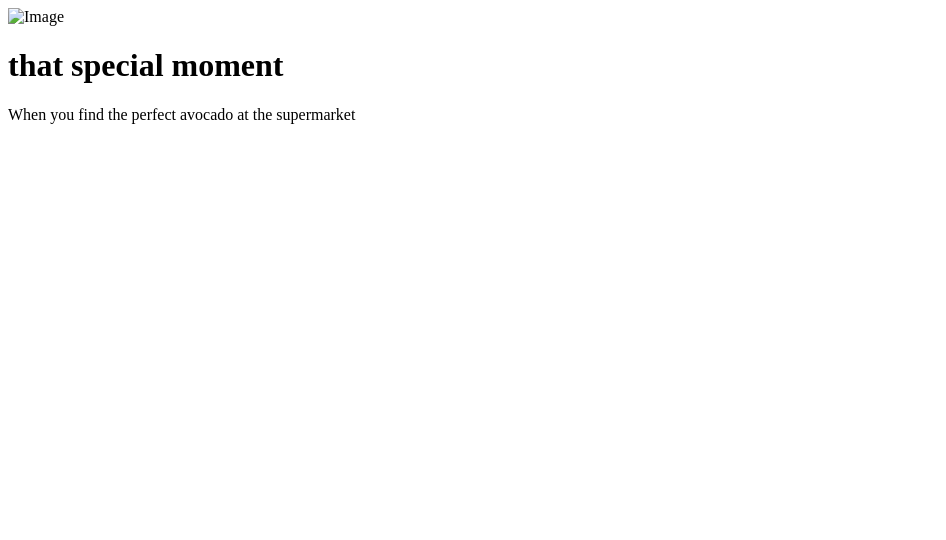
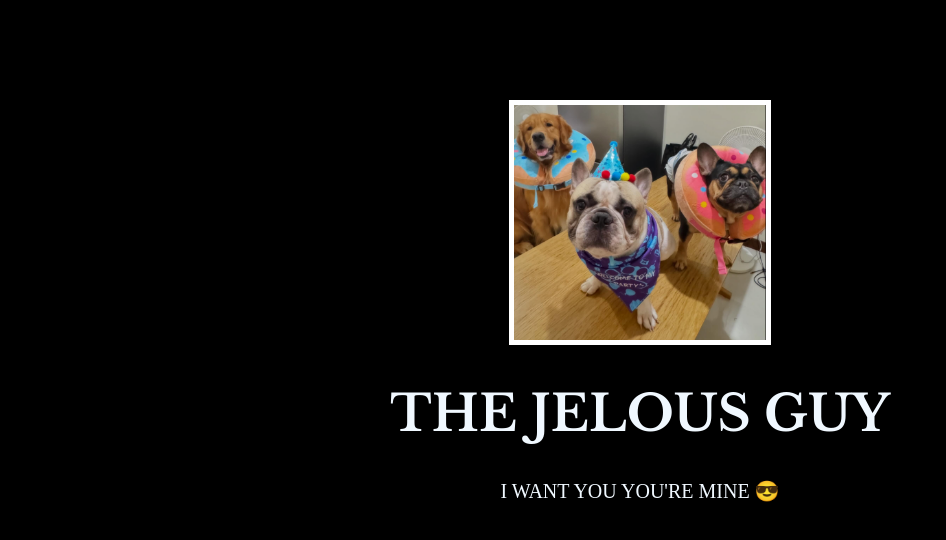
Before and after one commit to mpgthubcreative/html-dogs, a plain HTML site: page Muji.html in a window 1280 px wide. Shown: the whole page, without its empty margins (0-946 px from the left). Drawn offline with nearby package versions, Linux system fonts and the light colour scheme.

Commit message:
Add files via upload

```diff
--- a/Muji.html
+++ b/Muji.html
@@ -22,7 +22,46 @@ But it must have the following features:
 <head>
   <meta charset="UTF-8">
   <title>Motivation Meme</title>
-  <link rel="stylesheet" href="./style.css" />
+ <style>
+
+div{
+    text-align: center;
+    width: 50%;
+    margin-left: 25%;
+    margin-top: 100px;
+
+
+
+}
+
+.image{
+width: 40%;
+border: 5px solid rgb(255, 255, 255);
+
+
+}
+
+h1{
+ color: aliceblue;
+ text-align: center;
+ font-family: "Libre Baskerville", serif;
+ font-size: 50px;
+ text-transform: uppercase;
+}
+
+p{
+ color: aliceblue;
+ text-align: center;
+ font-size: 20px;
+}
+
+
+body{
+    background-color: black;
+}
+
+
+ </style>
 
   <link rel="preconnect" href="https://fonts.googleapis.com">
 <link rel="preconnect" href="https://fonts.gstatic.com" crossorigin>
@@ -35,10 +74,10 @@ But it must have the following features:
 
 
 <div>
-<img class="image" src="./assets/images/image.png" alt="Image">
-<h1 id="Title">that special moment</h1>
+<img class="image" src="./Assets/Muji.png" alt="Image">
+<h1 id="Title">THE JELOUS GUY</h1>
 
-<p id="subtext">When you find the perfect avocado at the supermarket</p>
+<p id="subtext">I WANT YOU YOU'RE MINE 😎</p>
 </div>
 
 </body>
```
Also changed, not shown: Sairee.html (+43 -4 lines), Scotty2.html (+1 -1 lines).
